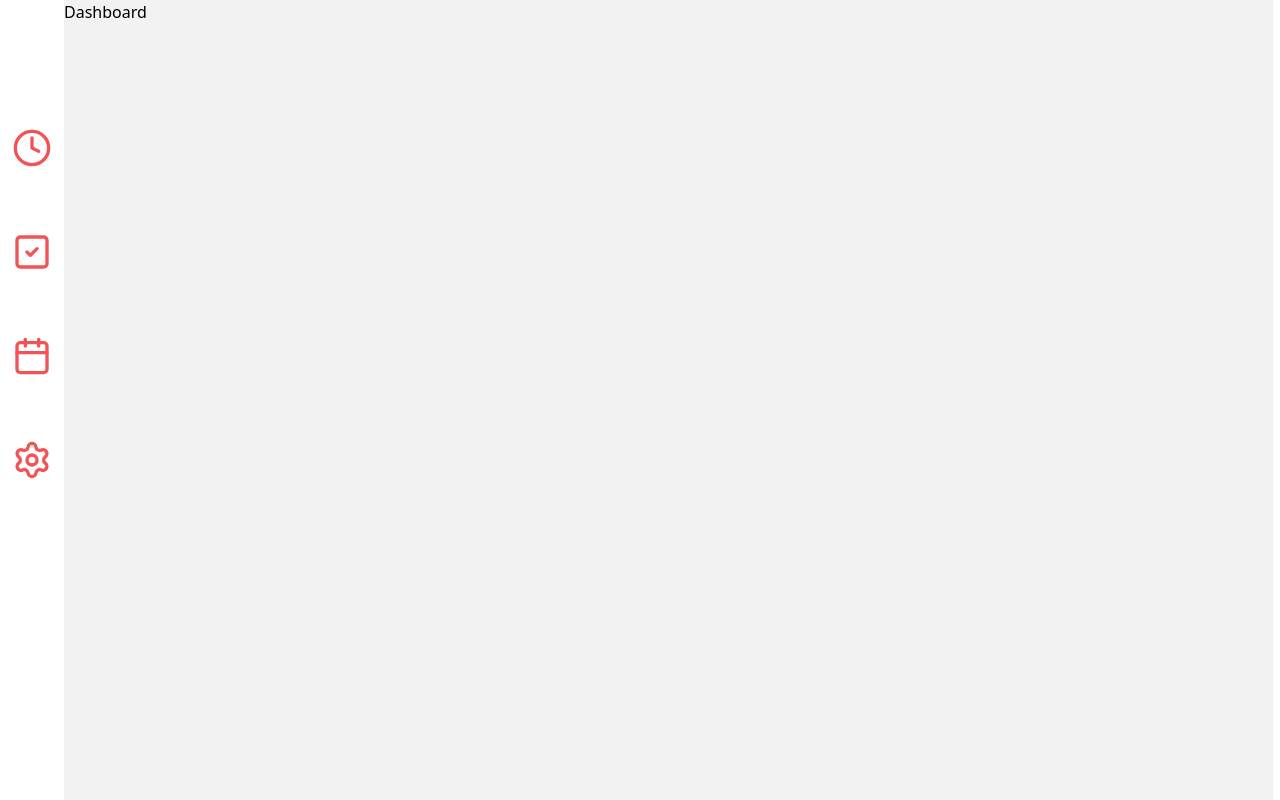
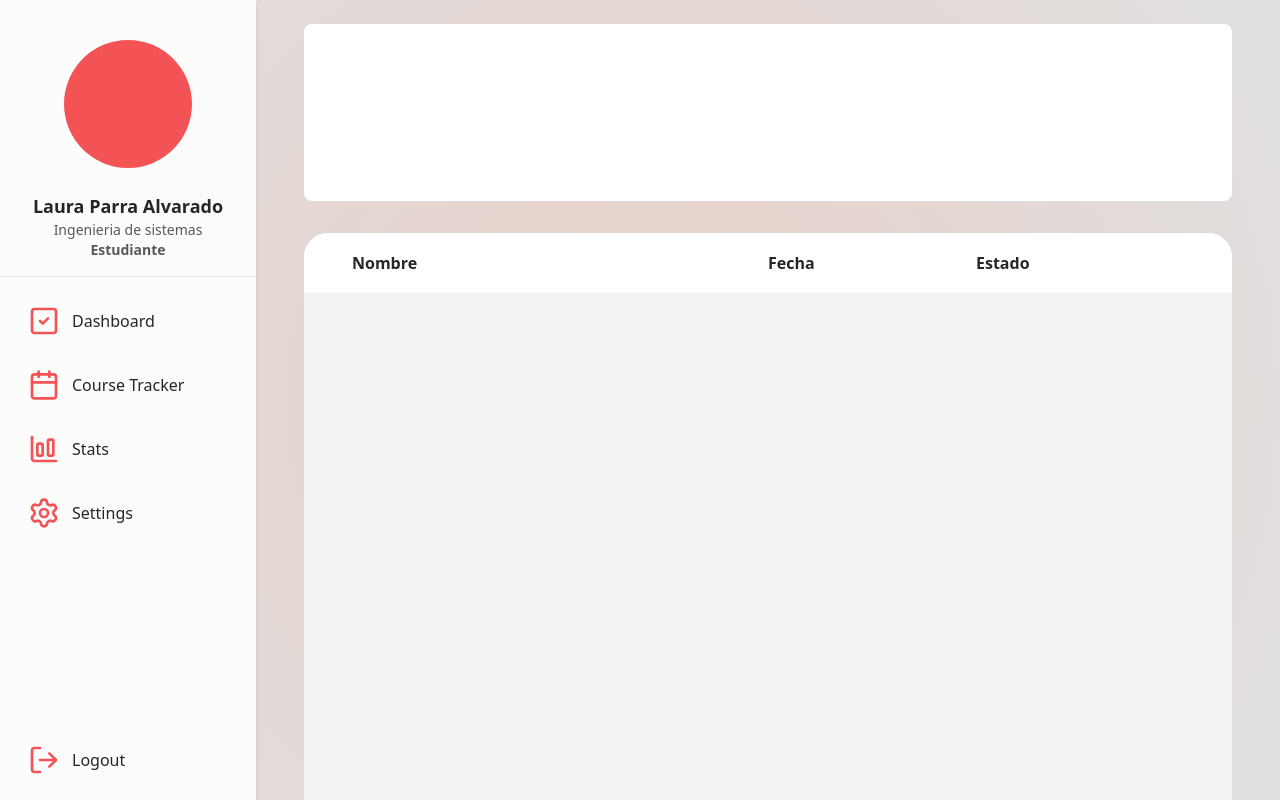
Before and after one commit to Genesis-SIRHA/squad-genesis-frontend-2025-2, a React (Vite) app: page /dashboard in a window 1280 px wide. Built offline with nearby package versions, Linux system fonts and the light colour scheme.

Commit message:
feat: Implement student dashboard page
Implements the student dashboard page with Navbar and routing.
Removes old dashboard page.

```diff
--- a/package.json
+++ b/package.json
@@ -10,9 +10,12 @@
     "preview": "vite preview"
   },
   "dependencies": {
+    "@types/react-router-dom": "^5.3.3",
+    "chart.js": "^4.5.1",
     "lucide-react": "^0.546.0",
     "react": "^19.1.1",
-    "react-dom": "^19.1.1"
+    "react-dom": "^19.1.1",
+    "react-router-dom": "^7.9.4"
   },
   "devDependencies": {
     "@eslint/js": "^9.36.0",
--- a/src/App.tsx
+++ b/src/App.tsx
@@ -1,12 +1,20 @@
-import DashBoard from "./pages/dashboard-page.tsx";
-
+import { BrowserRouter as Router, Routes, Route } from 'react-router-dom';
+import Navbar from './components/Navbar';
+import DashBoard from "./pages/Student/dashboard/StudentDashboard.tsx";
 
 function App() {
   return (
-    <div className="min-h-screen">
-      <DashBoard/>
-    </div>
+    <Router>
+      <div className="flex min-h-screen bg-foreground">
+        <Navbar />
+        <main className="flex-1">
+          <Routes>
+            <Route path="/dashboard" element={<DashBoard />} />
+          </Routes>
+        </main>
+      </div>
+    </Router>
   )
 }
 
-export default App
+export default App;
--- /dev/null
+++ b/src/components/Navbar.tsx
@@ -0,0 +1,55 @@
+import {Link} from 'react-router-dom';
+import {ChartColumnBig, SquareCheck, Calendar, Settings, LogOut} from "lucide-react";
+
+const Navbar = () => {
+    return (
+        <nav className="top-0 left-0 min-h- w-20 md:w-64 bg-white/90  shadow-md z-80">
+            <div className="flex flex-col p-4 items-center justify-center border-b border-gray-200">
+                <div className="bg-primary-mid w-32 h-32 m-6 rounded-full"></div>
+                <p className="text-lg text-primary-mate font-bold">Laura Parra Alvarado</p>
+                <p className="text-sm text-foreground">Ingenieria de sistemas</p>
+                <p className="text-sm text-foreground font-bold">Estudiante</p>
+            </div>
+            <div className="p-4 space-y-2">
+                <Link
+                    to="/dashboard"
+                    className="flex items-center p-3 rounded-lg text-primary-mid hover:bg-gray-100 transition-colors"
+                >
+                    <SquareCheck className="w-8 h-8 mr-3" />
+                    <span className="text-primary-mate hidden md:inline">Dashboard</span>
+                </Link>
+                <Link
+                    to="/"
+                    className="flex items-center p-3 rounded-lg text-primary-mid hover:bg-gray-100 transition-colors"
+                >
+                    <Calendar className="w-8 h-8 mr-3" />
+                    <span className="text-primary-mate hidden md:inline">Course Tracker</span>
+                </Link>
+                <Link
+                    to="/"
+                    className="flex items-center p-3 rounded-lg text-primary-mid hover:bg-gray-100 transition-colors"
+                >
+                    <ChartColumnBig className="w-8 h-8 mr-3" />
+                    <span className="text-primary-mate hidden md:inline">Stats</span>
+                </Link>
+                <Link
+                    to="/perfil"
+                    className="flex items-center p-3 rounded-lg text-primary-mid hover:bg-gray-100 transition-colors"
+                >
+                    <Settings className="w-8 h-8 mr-3" />
+                    <span className="text-primary-mate hidden md:inline">Settings</span>
+                </Link>
+
+                <Link
+                    to="/"
+                    className="fixed bottom-0 pb-6 flex items-center p-3 rounded-lg text-primary-mid hover:bg-gray-100 transition-colors"
+                >
+                    <LogOut className="w-8 h-8 mr-3" />
+                    <span className="text-primary-mate hidden md:inline">Logout</span>
+                </Link>
+            </div>
+        </nav>
+    );
+};
+
+export default Navbar;
--- a/src/index.css
+++ b/src/index.css
@@ -16,7 +16,7 @@ html, body, #root {
     padding: 0;
 }
 
-p{
+p {
     margin: 0;
     padding: 0;
 }
@@ -39,9 +39,16 @@ p{
 .text-primary-mid {
     color: #F45356;
 }
+.text-primary-dark {
+    color: #E73858;
+}
 
 .bg-primary-smoke {
     background-color: #F2F2F2;
+}
+
+.bg-foreground {
+    background: radial-gradient(circle,#E8D0C8 0%, #E0E0E0 100%);
 }
 
 .bg-primary-dark {
@@ -54,6 +61,10 @@ p{
 
 .text-secondary-mid{
     color: #f8777a;
+}
+
+.text-foreground{
+    color: #595959;
 }
 
 .form-container {
--- /dev/null
+++ b/src/pages/Student/dashboard/StudentDashboard.tsx
@@ -0,0 +1,22 @@
+import Chart from 'chart.js/auto';
+
+const DashBoard: React.FC = () => {
+    return (
+        <div className="flex flex-row h-full w-full">
+            <div className="flex flex-col px-12 pt-6 h-full w-full gap-8">
+                <div className="rounded-lg bg-white h-1/4">
+                </div>
+
+                <div className="rounded-t-3xl bg-primary-smoke h-4/5">
+                    <div className="flex flex-row px-12 rounded-t-3xl bg-white h-15 items-center">
+                        <p className="text-primary-mate font-bold w-1/2">Nombre</p>
+                        <p className="text-primary-mate font-bold w-1/4">Fecha</p>
+                        <p className="text-primary-mate font-bold w-1/4">Estado</p>
+                    </div>
+                </div>
+            </div>
+        </div>
+    )
+};
+
+export default DashBoard;
--- a/src/pages/dashboard-page.tsx
+++ /dev/null
@@ -1,23 +0,0 @@
-import {Clock, SquareCheck, Calendar, Settings } from "lucide-react"
-const DashBoard: React.FC = () => {
-    return (
-        <div className="flex flex-row h-screen">
-            <div className="flex flex-col w-1/20 gap-16 items-center pt-32 ">
-                <Clock className="w-10 h-10 text-primary-mid"/>
-                <SquareCheck className="w-10 h-10 text-primary-mid"/>
-                <Calendar className="w-10 h-10 text-primary-mid"/>
-                <Settings className="w-10 h-10 text-primary-mid"/>
-            </div>
-            <div className="flex flex-col w-17/18 bg-primary-smoke">
-                <div className="flex flex-row ">
-                    <div className="">
-
-                    </div>
-                    <h1>Dashboard</h1>
-                </div>
-            </div>
-        </div>
-    )
-};
-
-export default DashBoard;
```
Also changed, not shown: src/pages/Student/dashboard/components/RequestFlag.tsx (added), 1 other file (tests, documents, lock files or other folders).
